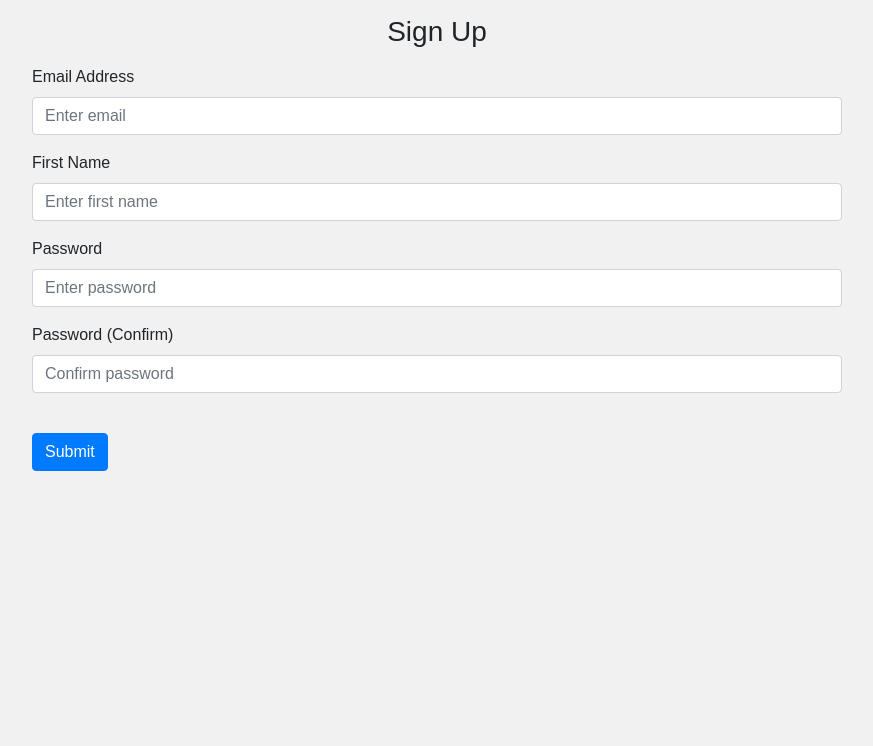
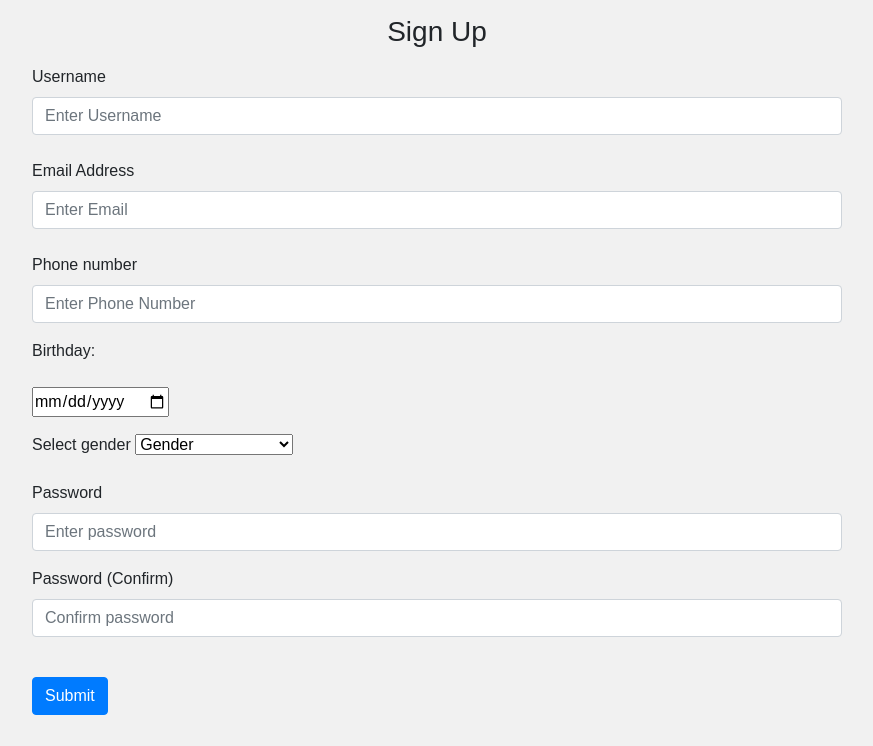
Before and after one commit to hong3021/FYP_chatbot, a Flask app: page /auth/Signup in a window 1280 px wide. Shown: the part 56-802 px from the top of the page, without its empty margins (203-1076 px from the left). Before the commit the page ends 527 px from the top, so only its background shows below. Run offline with Flask 2, Linux system fonts and the light colour scheme; parts of the project's set-up code (start-up, migrations or seed data) failed here and were passed over; some libraries are stand-ins or nearby versions.

Commit message:
update homepage

```diff
--- a/website/templates/login.html
+++ b/website/templates/login.html
@@ -67,10 +67,16 @@
     <img class="mb-4" src="{{ url_for('static', filename='images/RobotcatLOGO.png') }}" alt="" width="80%" height="60%">
     <h1 class="h4 mb-3 fw-normal">Sign in</h1>
 
+      <div class="form-floating">
+      <input type="username" class="form-control" id="username" name="username" placeholder="JacksonWang1002">
+      <label for="username">Username</label>
+    </div>
+
     <div class="form-floating">
       <input type="email" class="form-control" id="email" name="email" placeholder="name@example.com">
       <label for="email">Email address</label>
     </div>
+
     <div class="form-floating">
       <input type="password" class="form-control" id="password" name="password" placeholder="Password">
       <label for="email">Password</label>
--- a/website/templates/signup.html
+++ b/website/templates/signup.html
@@ -12,26 +12,56 @@ content %}
 
   <form method="POST">
   <h3 class="h3 mb-3 fw-normal" align="center">Sign Up</h3>
+
   <div class="form-group">
+    <label for="userName">Username</label>
+    <input
+      type="text"
+      class="form-control"
+      id="userName"
+      name="userName"
+      placeholder="Enter Username"
+    />
+    &nbsp;
+    <div class="form-group">
     <label for="email">Email Address</label>
     <input
       type="email"
       class="form-control"
       id="email"
       name="email"
-      placeholder="Enter email"
+      placeholder="Enter Email"
+    />
+      &nbsp;
+   <div class="form-group">
+    <label for="phoneNo">Phone number</label>
+    <input
+      type="number"
+      class="form-control"
+      id="phoneNo"
+      name="phoneNo"
+      placeholder="Enter Phone Number"
     />
   </div>
+  </div>
   <div class="form-group">
-    <label for="firstName">First Name</label>
-    <input
-      type="text"
-      class="form-control"
-      id="firstName"
-      name="firstName"
-      placeholder="Enter first name"
-    />
+<form action="/action_page.php">
+  <label for="birthday">Birthday:</label>
+  <p></p>
+  <input type="date" id="birthday" name="birthday">
+</form>
   </div>
+    <p></p>
+     <div class="form-group">
+    <label for="gender"> Select gender </label>
+<select name="gender">
+	<option value="none" selected> Gender</option>
+	<option value="male">Male</option>
+	<option value="female">Female</option>
+	<option value="other">Rather Not Answer</option>
+</select>
+  </div>
+    <p></p>
   <div class="form-group">
     <label for="password1">Password</label>
     <input
```
